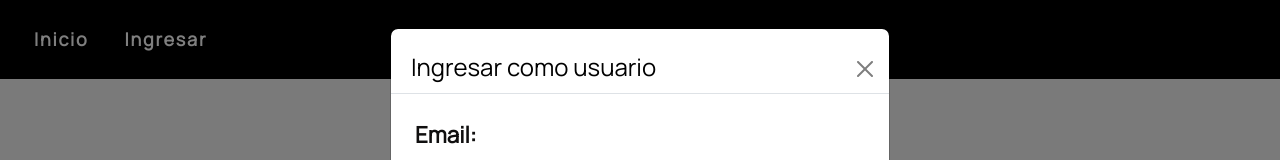
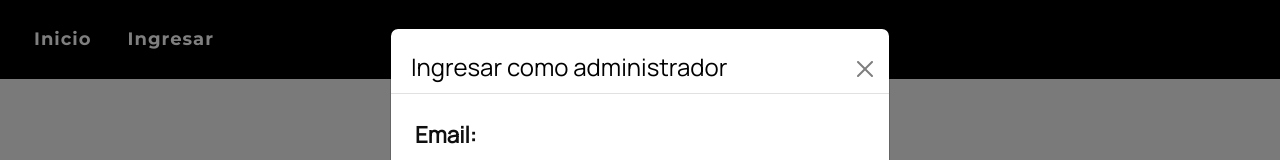
Before and after one commit to indianandco/Indian_Co, a React (Vite) app in the folder Client/: page /admin/login in a window 1280 px wide. Shown: the top 160 px of the page. Built offline with nearby package versions, Linux system fonts and the light colour scheme.

Commit message:
feat(register): new admin acount

```diff
--- a/Client/src/components/Login/SignIn/SignIn.jsx
+++ b/Client/src/components/Login/SignIn/SignIn.jsx
@@ -113,7 +113,7 @@ function SignIn({ onClick }) {
                 showConfirmButton: false,
                 timer: 1000
             })
-            setTimeout(function() {
+            setTimeout(function () {
                 navigate("/dashboardadmin")
             }, 1000);
         } else {
@@ -148,7 +148,7 @@ function SignIn({ onClick }) {
             }
             <Modal show={showLogin} onHide={handleClose}>
                 <Modal.Header className="pb-0" closeButton>
-                    <Modal.Title className='pb-1 m-1' style={{ color: "black" }}>Ingresar como usuario</Modal.Title>
+                    <Modal.Title className='pb-1 m-1' style={{ color: "black" }}>Ingresar como administrador</Modal.Title>
                 </Modal.Header>
                 <Modal.Body>
                     <Form onSubmit={handleSubmit}>
--- a/Client/src/components/Login/SignUp/SignUp.jsx
+++ b/Client/src/components/Login/SignUp/SignUp.jsx
@@ -6,7 +6,6 @@ import Modal from 'react-bootstrap/Modal';
 import { fetcherUserPost } from '../../../utils/fetcherPost';
 import validation from '../../../utils/registerValidation';
 import Swal from 'sweetalert2'
-import { fetcher } from '../../../utils/fetcherGet';
 
 // eslint-disable-next-line react/prop-types
 function SignUp({ onClick }) {
@@ -62,8 +61,8 @@ function SignUp({ onClick }) {
 
     const handleSubmit = () => {
         const response = fetcherUserPost("/users/register", form)
+        console.log(response);
         if (response) {
-            sessionStorage.setItem('sessions', JSON.stringify(response))
             setShow(false);
             Swal.fire({
                 position: 'top-end',
@@ -82,14 +81,6 @@ function SignUp({ onClick }) {
             })
         }
     }
-
-    const handleAuth = (event) => {
-        event.preventDefault();
-        const data = event.target.dataset.social
-        const auth = fetcher(`/users/auth/${data}`)
-        sessionStorage.setItem('sessions', JSON.stringify(auth))
-        setShow(false);
-    };
 
 
     useEffect(() => {
@@ -178,11 +169,6 @@ function SignUp({ onClick }) {
                                 Registrarse con correo
                             </Button>
                         </Modal.Footer>
-                        <Modal.Footer className='p-1'>
-                            <Button style={{ width: "100%" }} data-social="google" onClick={handleAuth} size='lg' variant="danger" type="submit">
-                                Ingresar con <i className="bi bi-google"></i> Google
-                            </Button>
-                        </Modal.Footer>
                     </Form>
                 </Modal.Body>
             </Modal>
--- a/Client/src/components/Navbar/Navbar.css
+++ b/Client/src/components/Navbar/Navbar.css
@@ -12,12 +12,13 @@
 }
 
    .buttons {
+    font-family: Montserrat;
+    letter-spacing: 1px;
+    font-weight: 600;
     display: flex;
     justify-content: flex-start;
     align-items: flex-start;
     position: relative;
-    font-weight: 800;
-    letter-spacing: 0.1em;
     color: rgb(255, 255, 255);
     padding: 1em;
     text-decoration: none;
--- a/Client/src/components/Navbar/Navbar.jsx
+++ b/Client/src/components/Navbar/Navbar.jsx
@@ -17,7 +17,6 @@ const NavBar = ({ onClick, setShowLogin }) => {
     // eslint-disable-next-line no-unused-vars
     const { user, setUser } = useContext(AuthContext);
     // eslint-disable-next-line no-unused-vars
-    const [userNav, setUserNav] = useState(JSON.parse(sessionStorage.getItem("sessions")))
     const location = useLocation();
     const { cart } = useContext(CartContext);
     const [scrolled, setScrolled] = useState(false);
@@ -86,7 +85,9 @@ const NavBar = ({ onClick, setShowLogin }) => {
                             <>
                                 <Nav className="justify-content-end p-1">
                                     <NavLink onClick={() => { scrollToTop(), setExpanded(false) }} className="buttons" to="/">Inicio</NavLink>
+                                    <NavLink onClick={() => { scrollToTop(), setExpanded(false) }} className="buttons" to="/about">Sobre nosotros</NavLink>
                                     <NavLink onClick={() => { scrollToTop(), setExpanded(false) }} className="buttons" to="/products">Productos</NavLink>
+                                    <NavLink onClick={() => { scrollToTop(), setExpanded(false) }} className="buttons" to="/contact">Contacto</NavLink>
                                     <div>
                                         <NavLink onClick={() => { scrollToTop(), setExpanded(false) }} className="cart_button" to="/cart">
                                             <Badge badgeContent={cart?.length} color="secondary" className="buttons">
@@ -94,15 +95,13 @@ const NavBar = ({ onClick, setShowLogin }) => {
                                             </Badge>
                                         </NavLink>
                                     </div>
-                                    <NavLink onClick={() => { scrollToTop(), setExpanded(false) }} className="buttons" to="/about">Sobre nosotros</NavLink>
-                                    <NavLink onClick={() => { scrollToTop(), setExpanded(false) }} className="buttons" to="/contact">Contacto</NavLink>
                                     <div>
                                         {(user?.role === "user") && <UserProfile onClick={() => setExpanded(false)}></UserProfile>}
                                     </div>
 
                                     {/* {(user || userNav) && <NavLink onClick={() => {handleLogOut(),setExpanded(false)}} className="buttons" to="/">Salir</NavLink>} */}
 
-                                    {(user?.role === 'admin' || userNav?.role === 'admin') && <NavLink onClick={scrollToTop} className="buttons" to="/dashboardadmin">Dashboard</NavLink>}
+                                    {(user?.role === 'admin') && <NavLink onClick={scrollToTop} className="buttons" to="/dashboardadmin">Dashboard</NavLink>}
                                 </Nav>
                             </>
                         }
--- a/Client/src/views/DashboardAdmin/DashboardAdmin.jsx
+++ b/Client/src/views/DashboardAdmin/DashboardAdmin.jsx
@@ -15,6 +15,7 @@ import Products from './Products/Products';
 import { Tab, Tabs, Card, Row, Col, Container } from 'react-bootstrap'
 import Spinner from 'react-bootstrap/Spinner';
 import { useNavigate } from 'react-router-dom';
+import SignUp from '../../components/Login/SignUp/SignUp';
 
 
 
@@ -95,6 +96,7 @@ const DashboardAdmin = () => {
                                     <Button variant='ligth' onClick={() => handleTabs("create")} className="buttons_inside my-2 w-100 d-flex align-items-center justify-content-between p-2 rounded-0"><i className="icon bi bi-upload"></i> Subir producto</Button>
                                     <Button variant='ligth' onClick={() => handleTabs("products")} className="buttons_inside my-2 w-100 d-flex align-items-center justify-content-between p-2 rounded-0"><i className="icon bi bi-bag"></i> Productos</Button>
                                     <Button variant='ligth' onClick={() => handleLogout()} className="buttons_inside my-2 w-100 d-flex align-items-center justify-content-between p-2 rounded-0"><i className="icon bi bi-box-arrow-right"></i>Salir</Button>
+                                    <SignUp></SignUp>
                                 </ButtonGroup>
                             </Offcanvas.Body>
                         </Offcanvas>
```
Lines whose indentation alone changed are shown as unchanged.
